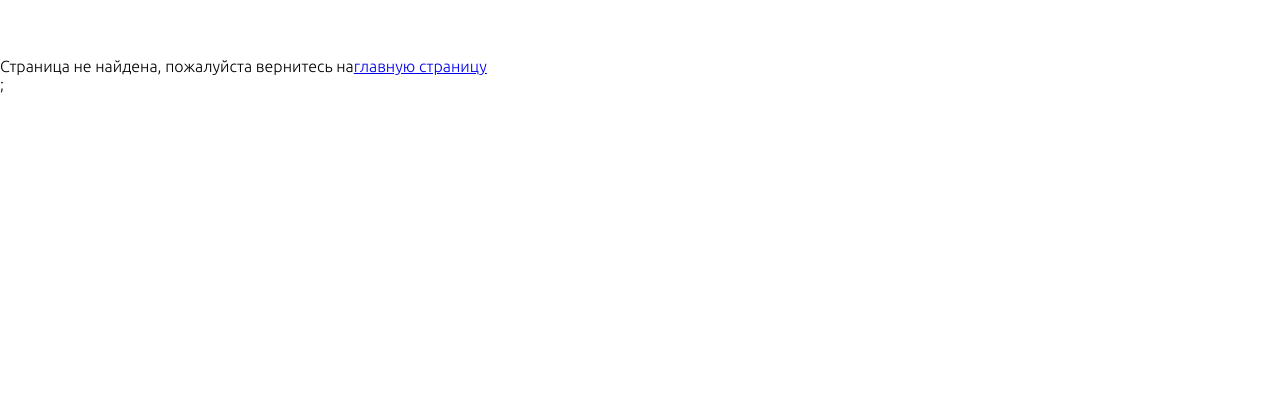
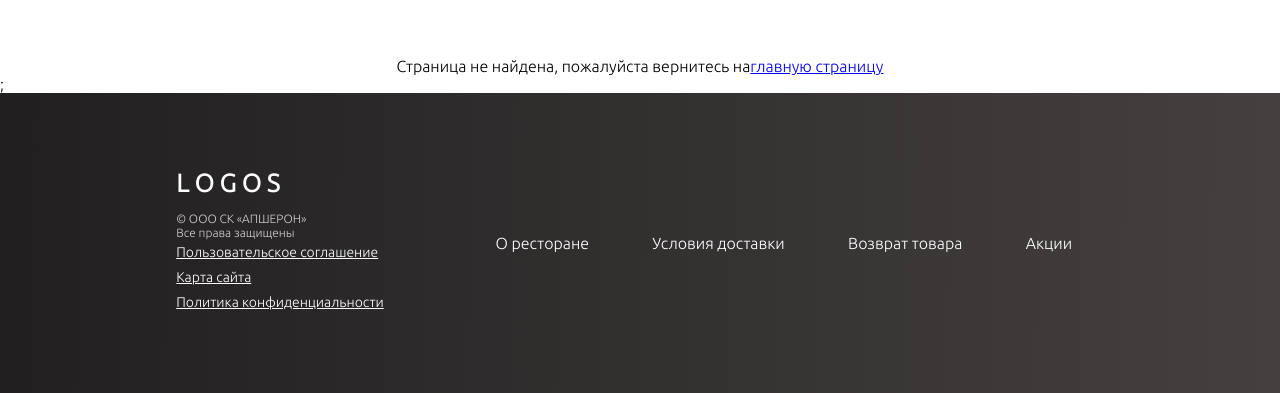
Before and after one commit to ramilqO/foodberry, a React (Create React App) app: page /#/ in a window 1280 px wide. Shown: the part 3662-4055 px from the top of the page. Before the commit the page ends 3755 px from the top, so only its background shows below. Built offline with nearby package versions, Linux system fonts and the light colour scheme.

Commit message:
footer section

```diff
--- a/src/App.tsx
+++ b/src/App.tsx
@@ -3,6 +3,7 @@ import Header from "./layout/Header/Header";
 import Main from "./components/Main/Main";
 import { Routes, Route } from "react-router-dom";
 import NotFoundPage from "./pages/NotFoundPage";
+import Footer from "./layout/Footer/Footer";
 
 function App() {
 	return (
@@ -13,6 +14,7 @@ function App() {
 				<Route path="*" element={<NotFoundPage />} />
 			</Routes>
 			;
+			<Footer />
 		</div>
 	);
 }
--- /dev/null
+++ b/src/layout/Footer/Footer.scss
@@ -0,0 +1,65 @@
+@import "../../globalStyles/variables.scss";
+
+.footer {
+	height: 300px;
+	background: $footerBackground;
+}
+
+.container {
+	display: flex;
+	justify-content: center;
+	align-items: center;
+}
+
+.nav-item {
+	color: $primaryText;
+	text-decoration: none;
+}
+
+.text {
+	font-weight: 500;
+	font-size: 12px;
+	line-height: 14px;
+	color: $secondaryText;
+
+	&__policy a {
+		font-weight: 500;
+		font-size: 14px;
+		line-height: 16px;
+		margin-top: 10px;
+		line-height: 1.8;
+		text-decoration: underline;
+		color: $primaryText;
+	}
+}
+
+@media screen and (min-width: $phone-sm) {
+	.footer {
+		&__nav {
+			display: none;
+		}
+
+		&__main-text {
+			text-align: center;
+			font-weight: 500;
+			font-size: 14px;
+			line-height: 16px;
+			padding: 0;
+		}
+	}
+}
+
+@media screen and (min-width: $tablet-lg) {
+	.footer {
+		&__nav {
+			display: flex;
+			width: 50vw;
+			justify-content: space-around;
+		}
+
+		&__main-text {
+			text-align: left;
+			padding-right: 80px;
+		}
+	}
+}
--- /dev/null
+++ b/src/layout/Footer/Footer.tsx
@@ -0,0 +1,43 @@
+import "./Footer.scss";
+
+import { Link } from 'react-router-dom';
+
+const Footer = () => {
+	return (
+		<div className="footer container">
+			<div className="footer__main-text">
+				<a href="/#" className="logo">
+					L O G O S
+				</a>
+				<br /> <br />
+				<div className="text">
+					<p>© ООО СК «АПШЕРОН»</p>
+					<p>Все права защищены</p>
+
+                    <div className="text__policy">
+                        <p><Link to="/#">Пользовательское соглашение</Link></p>
+                        <p><Link to="/#">Карта сайта</Link></p>
+                        <p><Link to="/#">Политика конфиденциальности</Link></p>
+                    </div>
+				</div>
+			</div>
+
+			<nav className="footer__nav">
+				<a href="/#" className="nav-item">
+					О ресторане
+				</a>
+				<a href="/#" className="nav-item">
+					Условия доставки
+				</a>
+				<a href="/#" className="nav-item">
+					Возврат товара
+				</a>
+				<a href="/#" className="nav-item">
+					Акции
+				</a>
+			</nav>
+		</div>
+	);
+};
+
+export default Footer;
```
